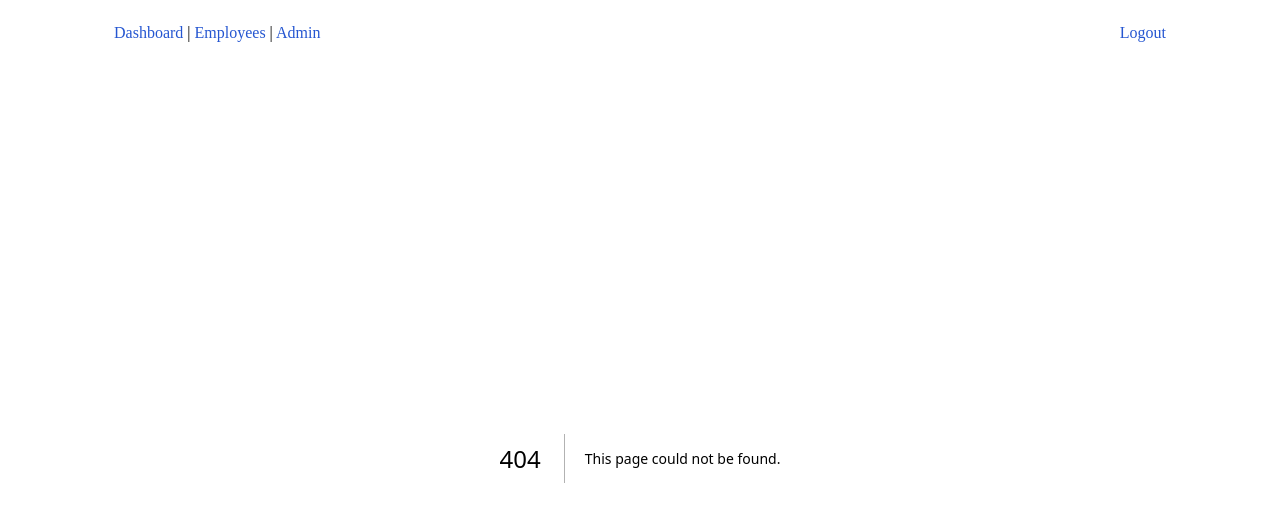
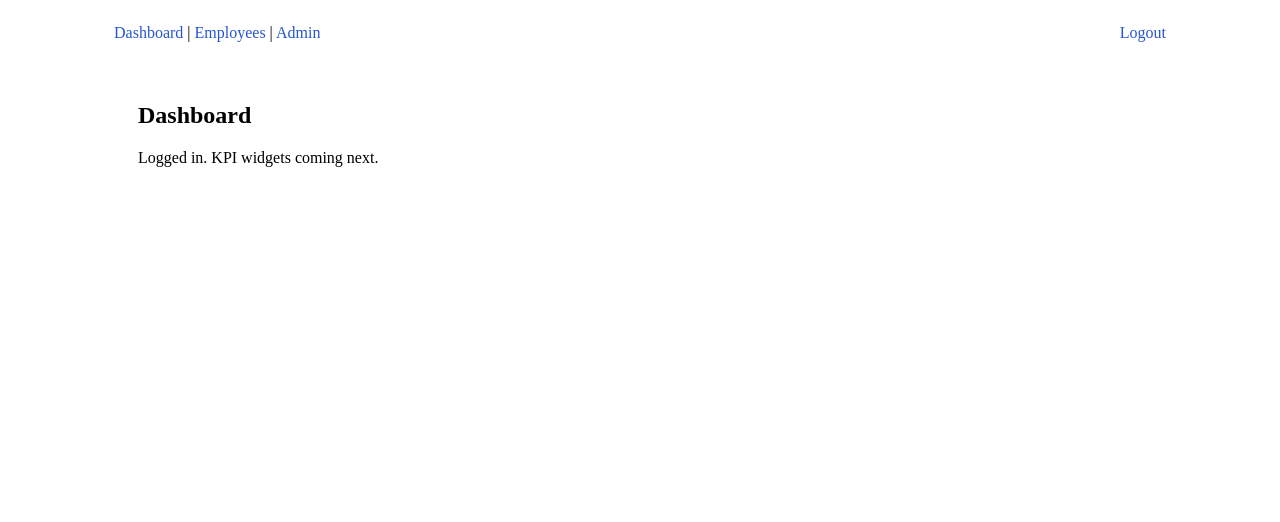
Before and after one commit to teg-hub/fair-chance-pathfinder, a Next.js app: page /dashboard in a window 1280 px wide. Before the commit this address had no page. Shown: the top 522 px of the page. Built offline with nearby package versions, Linux system fonts and the light colour scheme.

Commit message:
Create page.tsx

```diff
--- /dev/null
+++ b/app/dashboard/page.tsx
@@ -0,0 +1,8 @@
+export default function Dashboard() {
+  return (
+    <main className="container">
+      <h2>Dashboard</h2>
+      <p>Logged in. KPI widgets coming next.</p>
+    </main>
+  );
+}
```
